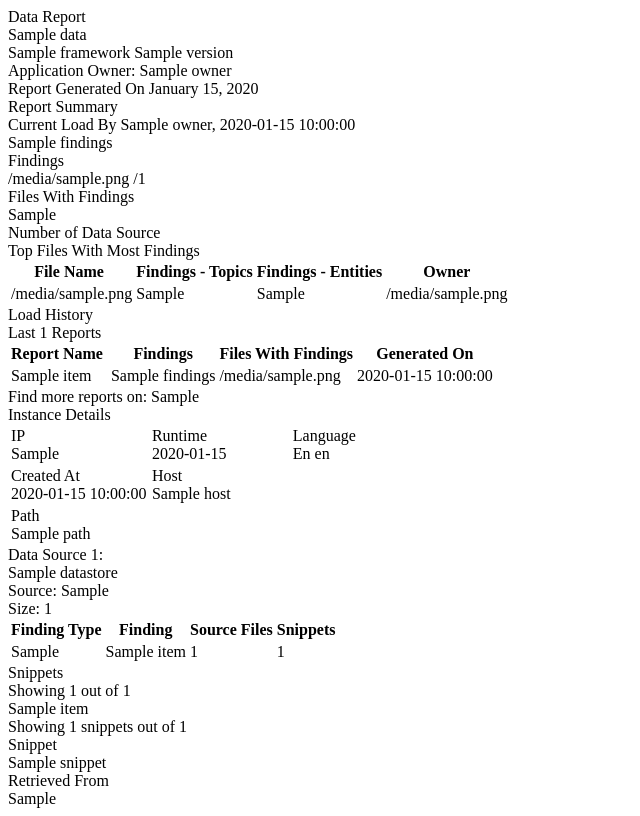
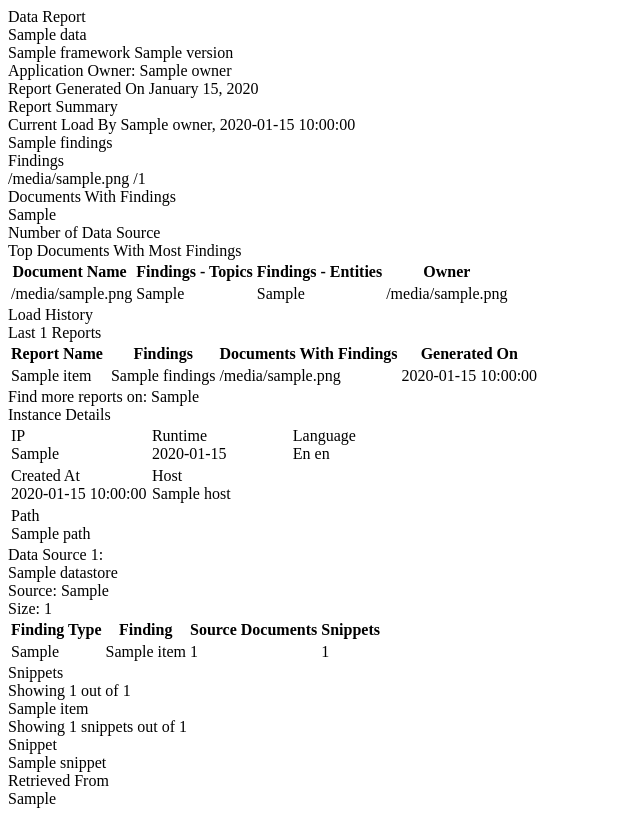
Before and after one commit to daxa-ai/pebblo, a Python web app: template pebblo/reports/templates/weasyprintTemplate.html in a window 1280 px wide. Shown: the whole page, without its empty margins (0-640 px from the left). Run offline with Jinja, Linux system fonts and the light colour scheme; the template is opened without the code that fills it: most values are stand-ins (such as "Sample title", 1, 10 or a date in 2020).

Commit message:
Rename files to documents in weasyprintTemplate.html (#193)
---------

Co-authored-by: rutujaCopods <rutuja.chaudhary@copods.co>

```diff
--- a/pebblo/reports/templates/weasyprintTemplate.html
+++ b/pebblo/reports/templates/weasyprintTemplate.html
@@ -66,7 +66,7 @@
                 >/{{ data.reportSummary.totalFiles|default('0') }}</span
               >
             </div>
-            <div class="surface-10 font-13">Files With Findings</div>
+            <div class="surface-10 font-13">Documents With Findings</div>
           </div>
           <div class="ml-24">
             <div class="surface-10 font-64 manrope font-thin">
@@ -79,13 +79,13 @@
       <div class="bg-white pt-10 pb-10 pl-13 pr-13">
         <div>
           <div class="surface-10 font-14 inter medium">
-            Top Files With Most Findings
+            Top Documents With Most Findings
           </div>
           <div class="mt-3 inter">
             <table class="fixed">
               <thead class="font-12">
                 <tr>
-                  <th class="medium">File Name</th>
+                  <th class="medium">Document Name</th>
                   <th></th>
                   <th class="medium text-end">Findings - Topics</th>
                   <th class="medium text-end">Findings - Entities</th>
@@ -125,7 +125,7 @@
                   <th class="medium">Report Name</th>
                   <th></th>
                   <th class="medium text-end">Findings</th>
-                  <th class="medium text-end">Files With Findings</th>
+                  <th class="medium text-end">Documents With Findings</th>
                   <th class="medium">Generated On</th>
                 </tr>
               </thead>
@@ -258,7 +258,7 @@
           <tr>
             <th class="text-start">Finding Type</th>
             <th class="text-start">Finding</th>
-            <th class="text-end">Source Files</th>
+            <th class="text-end">Source Documents</th>
             <th class="text-end">Snippets</th>
           </tr>
         </thead>
```
